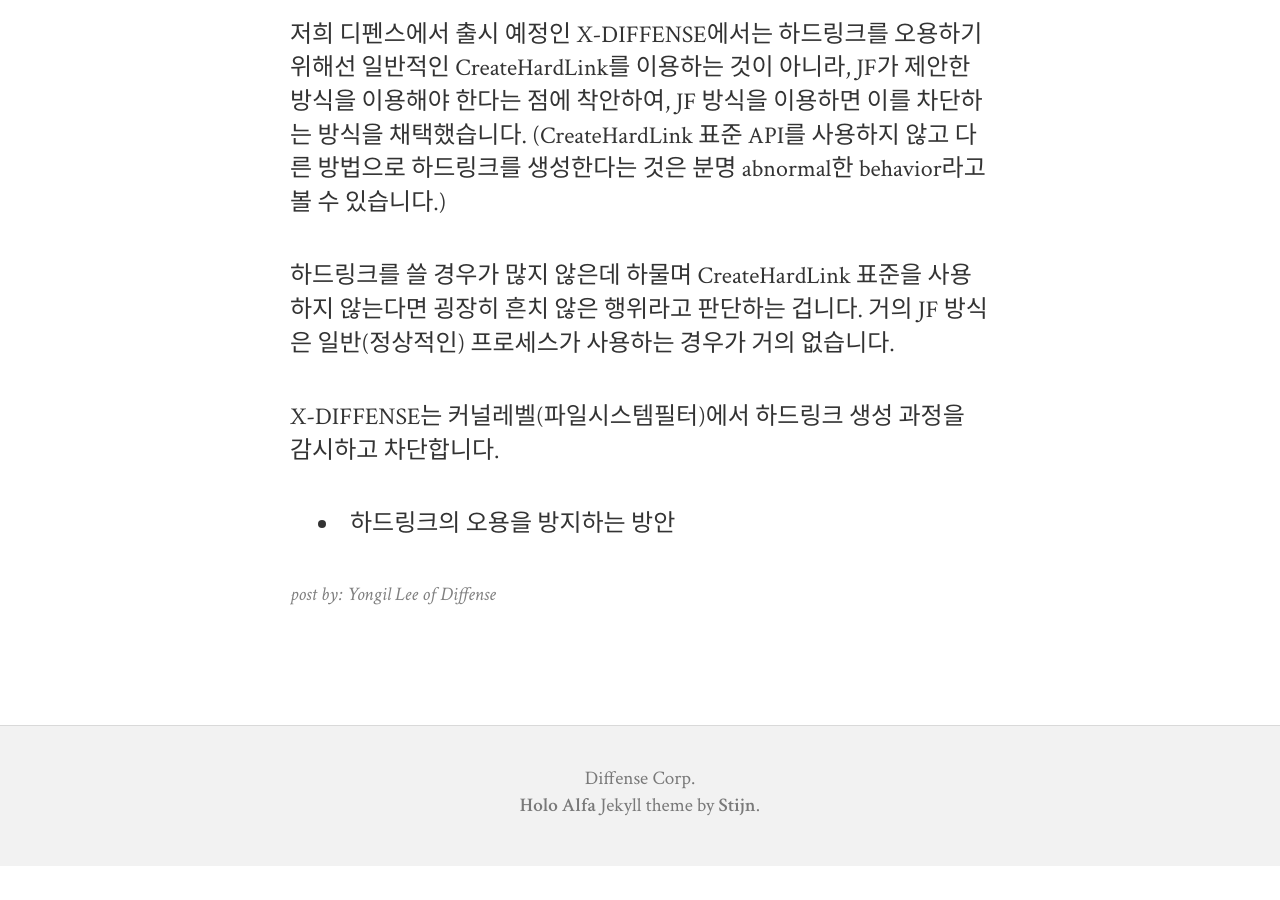
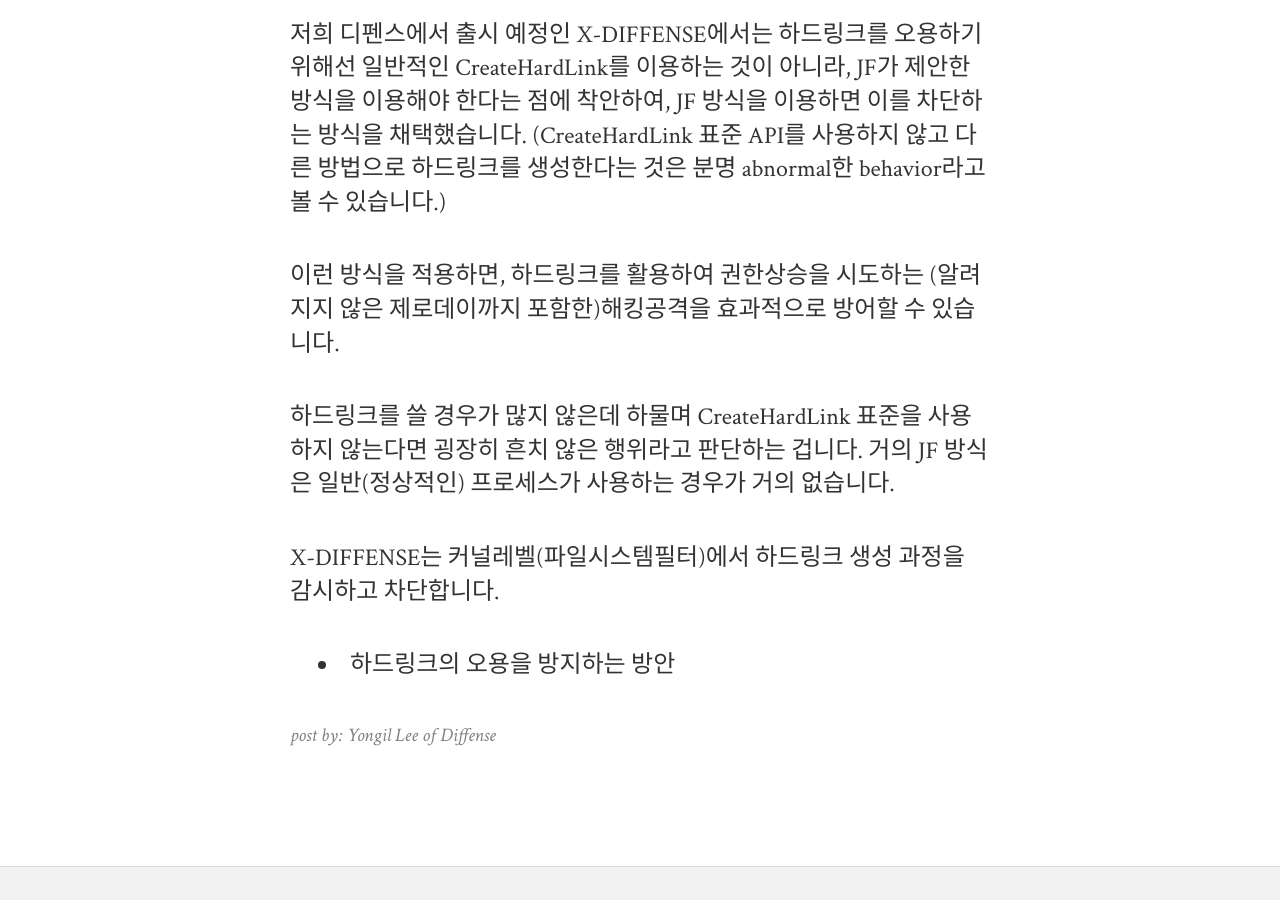
Before and after one commit to intellee/blog.diffense.co.kr, a Jekyll site: the page built from _posts/2019-02-22-hard-link.md, in a window 1280 px wide and 900 px high, scrolled down 5685 px. Built offline with Jekyll 4.4.1, drawn with Linux system fonts in a browser that asks for light colours; nearby versions of some CDN libraries; before the commit the page ends 6551 px from its top, so only the background shows below that.

Commit message:
hard link

```diff
--- a/_posts/2019-02-22-hard-link.md
+++ b/_posts/2019-02-22-hard-link.md
@@ -127,6 +127,7 @@
 
 저희 디펜스에서 출시 예정인 X-DIFFENSE에서는 하드링크를 오용하기 위해선 일반적인 CreateHardLink를 이용하는 것이 아니라, JF가 제안한 방식을 이용해야 한다는 점에 착안하여, JF 방식을 이용하면 이를 차단하는 방식을 채택했습니다. (CreateHardLink 표준 API를 사용하지 않고 다른 방법으로 하드링크를 생성한다는 것은 분명 abnormal한 behavior라고 볼 수 있습니다.)
 
+이런 방식을 적용하면, 하드링크를 활용하여 권한상승을 시도하는 (알려지지 않은 제로데이까지 포함한)해킹공격을 효과적으로 방어할 수 있습니다.
 
 하드링크를 쓸 경우가 많지 않은데 하물며 CreateHardLink 표준을 사용하지 않는다면 굉장히 흔치 않은 행위라고 판단하는 겁니다. 거의 JF 방식은 일반(정상적인) 프로세스가 사용하는 경우가 거의 없습니다.
 
```
Also changed, not shown: 2 other files.
